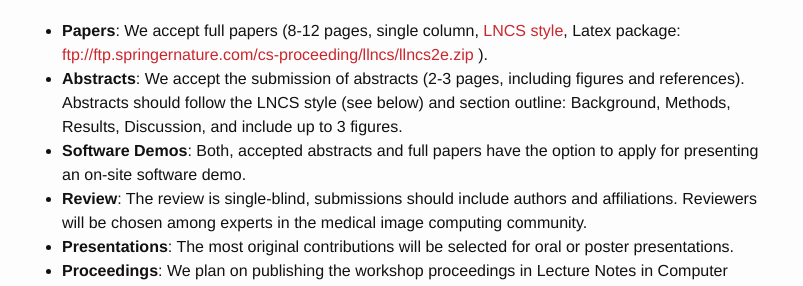
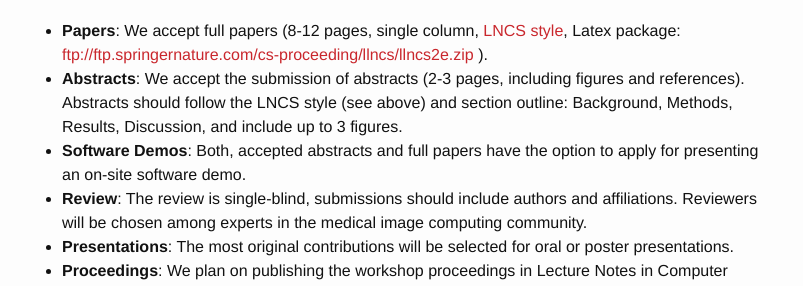
Before and after one commit to shapemi/shapemi2020, a Jekyll site: the page built from submission/index.md, in a window 1280 px wide. Shown: the part 192-478 px from the top of the page, without its empty margins (238-1041 px from the left). Built offline with Jekyll 4.4.1, drawn with Linux system fonts in a browser that asks for light colours.

Commit message:
Update index.md

```diff
--- a/submission/index.md
+++ b/submission/index.md
@@ -7,7 +7,7 @@ order: 2
 # Paper and Demo Submission
 
 * **Papers**: We accept full papers (8-12 pages, single column, [LNCS style](http://www.springer.com/de/it-informatik/lncs/conference-proceedings-guidelines), Latex package: [ftp://ftp.springernature.com/cs-proceeding/llncs/llncs2e.zip](ftp://ftp.springernature.com/cs-proceeding/llncs/llncs2e.zip) ).
-* **Abstracts**: We accept the submission of abstracts (2-3 pages, including figures and references). Abstracts should follow the LNCS style (see below) and section outline: Background, Methods, Results, Discussion, and include up to 3 figures.
+* **Abstracts**: We accept the submission of abstracts (2-3 pages, including figures and references). Abstracts should follow the LNCS style (see above) and section outline: Background, Methods, Results, Discussion, and include up to 3 figures.
 * **Software Demos**: Both, accepted abstracts and full papers have the option to apply for presenting an on-site software demo.
 * **Review**: The review is single-blind, submissions should include authors and affiliations. Reviewers will be chosen among experts in the medical image computing community.
 * **Presentations**: The most original contributions will be selected for oral or poster presentations.
```
